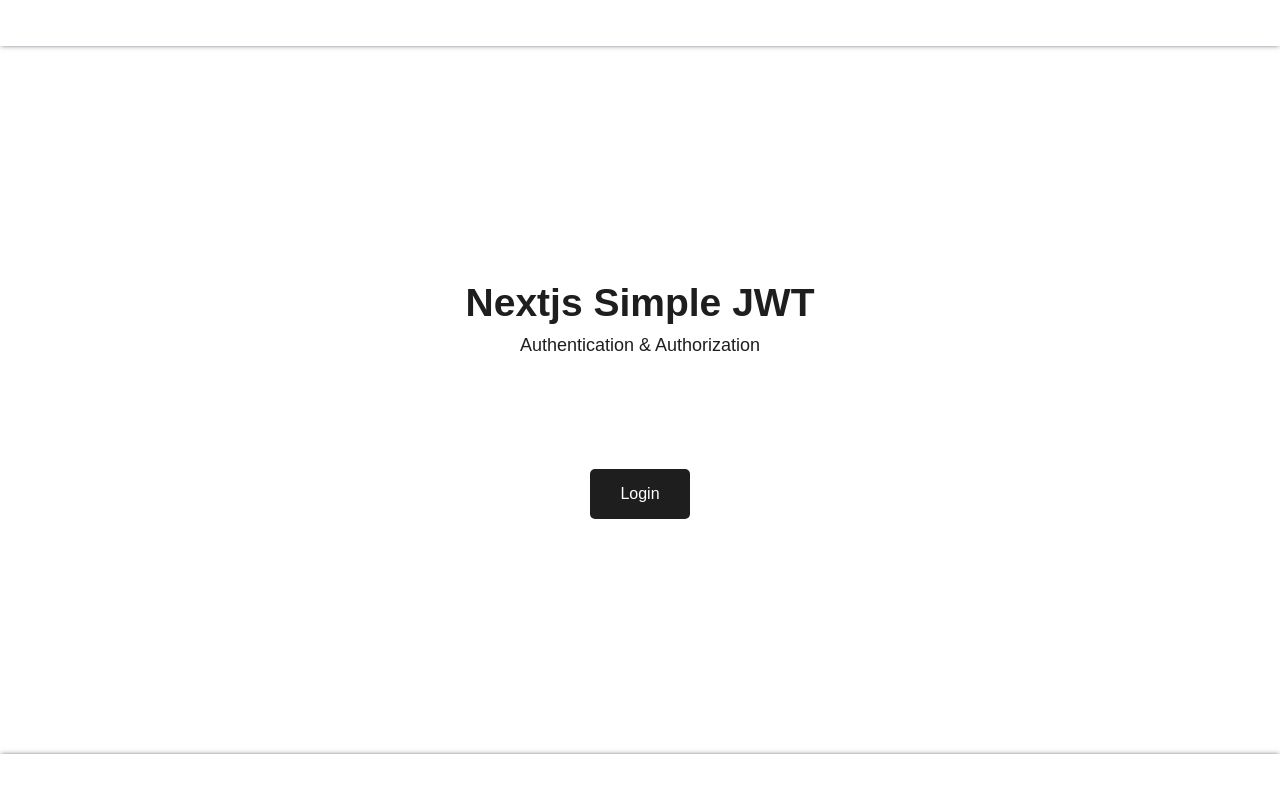
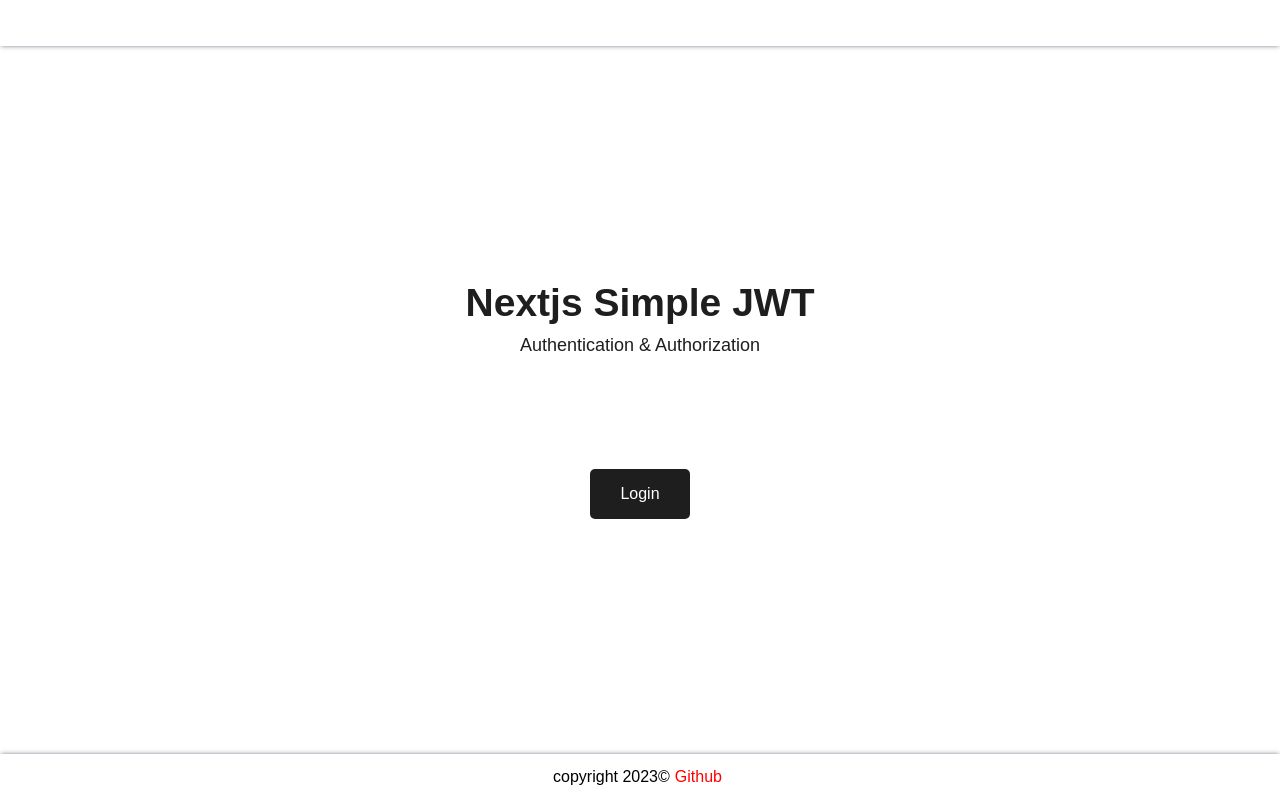
Before and after one commit to hamidazimiazp/Next-Js-Simple-Auth, a Next.js app: page / in a window 1280 px wide. Built offline with nearby package versions, Linux system fonts and the light colour scheme.

Commit message:
add footer element

```diff
--- /dev/null
+++ b/src/components/elements/Footer/Footer.js
@@ -0,0 +1,16 @@
+import React from "react";
+import styles from "./Footer.module.css";
+import Link from "next/link";
+
+const Footer = () => {
+  return (
+    <p className={styles.paraph}>
+      copyright 2023&copy;
+      <Link target="_blank" href="https://github.com/hamidazimiazp">
+        Github
+      </Link>
+    </p>
+  );
+};
+
+export default Footer;
--- /dev/null
+++ b/src/components/elements/Footer/Footer.module.css
@@ -0,0 +1,22 @@
+.paraph {
+  width: 100%;
+  height: 100%;
+  display: flex;
+  justify-content: center;
+  align-items: center;
+}
+
+.paraph a {
+  text-decoration: none;
+  padding: 5px;
+  color: red;
+  transition: all 0.3s linear;
+  -webkit-transition: all 0.3s linear;
+  -moz-transition: all 0.3s linear;
+  -ms-transition: all 0.3s linear;
+  -o-transition: all 0.3s linear;
+}
+
+.paraph a:hover {
+  color: #1e1e1e;
+}
--- a/src/components/layout/Layout.js
+++ b/src/components/layout/Layout.js
@@ -1,12 +1,15 @@
 import React from "react";
 import styles from "./Layout.module.css";
+import Footer from "../elements/Footer/Footer";
 
 const Layout = ({ children }) => {
   return (
     <div className={styles.wrapper}>
       <section className={styles.header}></section>
       <section className={styles.main}>{children}</section>
-      <section className={styles.footer}></section>
+      <section className={styles.footer}>
+        <Footer />
+      </section>
     </div>
   );
 };
```
